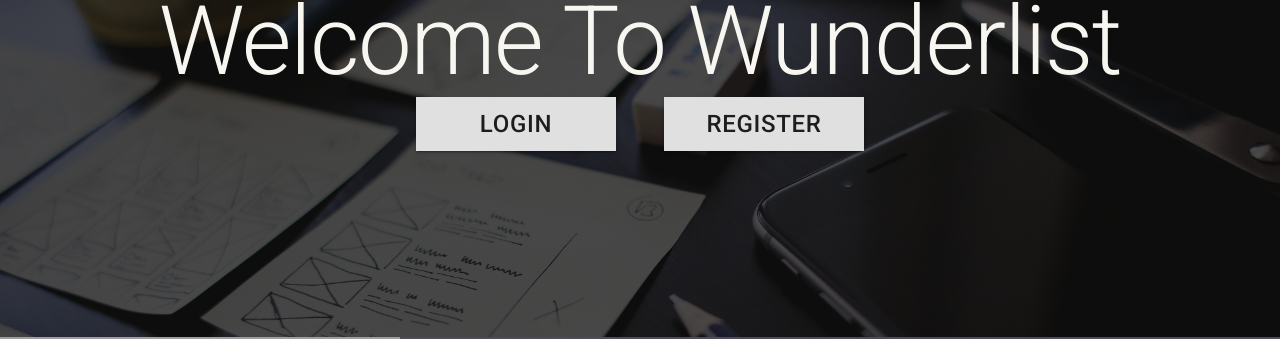
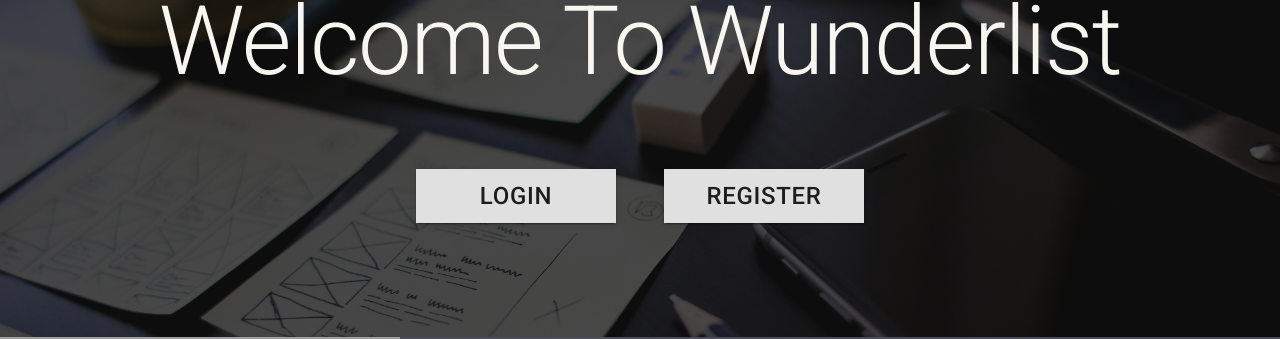
Before and after one commit to JessBonanno/Wunderlist-Frontend, a React (Create React App) app in the folder wunderlist/: page / in a window 1280 px wide. Shown: the part 159-498 px from the top of the page. Built offline with nearby package versions, Linux system fonts and the light colour scheme; grey boxes are pictures that could not be loaded.

Commit message:
margin adjustment

```diff
--- a/wunderlist/src/components/Header.js
+++ b/wunderlist/src/components/Header.js
@@ -131,15 +131,11 @@
   const [openDrawer, setOpenDrawer] = useState(false);
   const matchesSM = useMediaQuery(theme.breakpoints.down("sm"));
 
-  const handleTabChange = (e, newValue) => {
-    setValue(1);
-  };
   // links for header
   const tabs = (
     <Tabs
       value={value}
       className={classes.tabContainer}
-      onChange={handleTabChange}
     >
       <Tab
         index={0}
--- a/wunderlist/src/components/Home.js
+++ b/wunderlist/src/components/Home.js
@@ -28,7 +28,7 @@
     width: 200,
     borderRadius: 0,
     fontSize: "1.5rem",
-    margin: "0 1em",
+    margin: "3em 1em",
     [theme.breakpoints.down("md")]: {
       width: 150,
       fontSize: "1.2rem",
```
